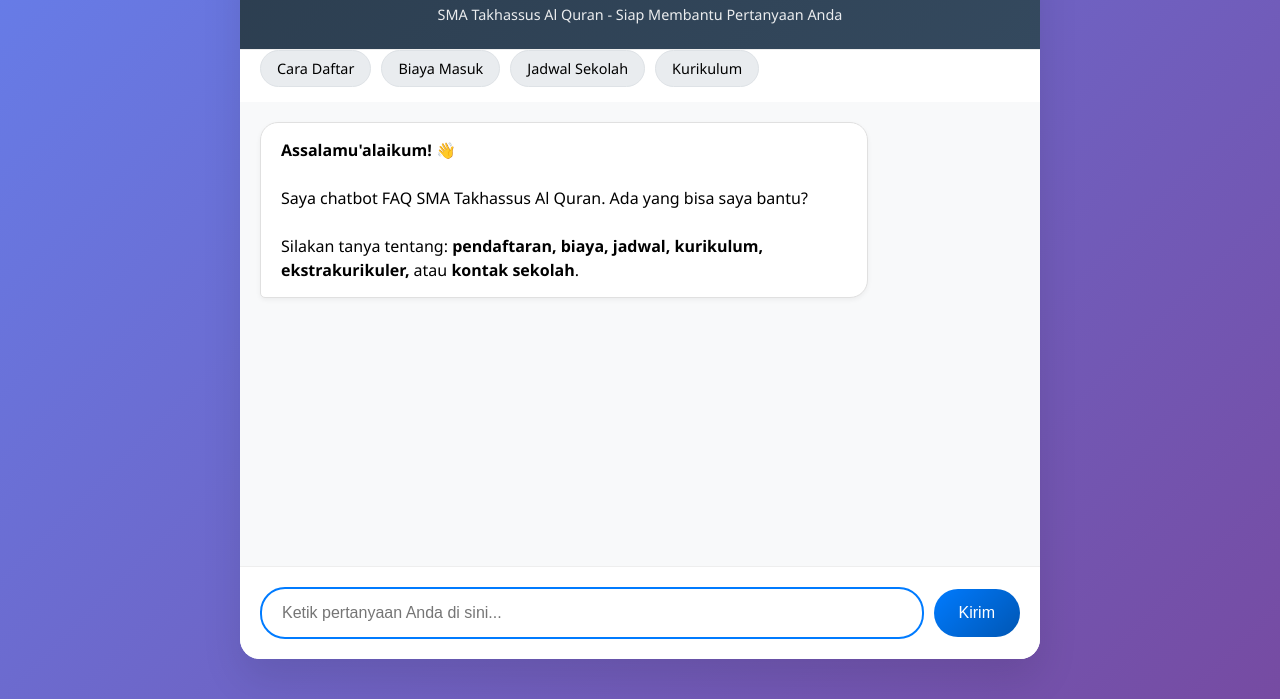
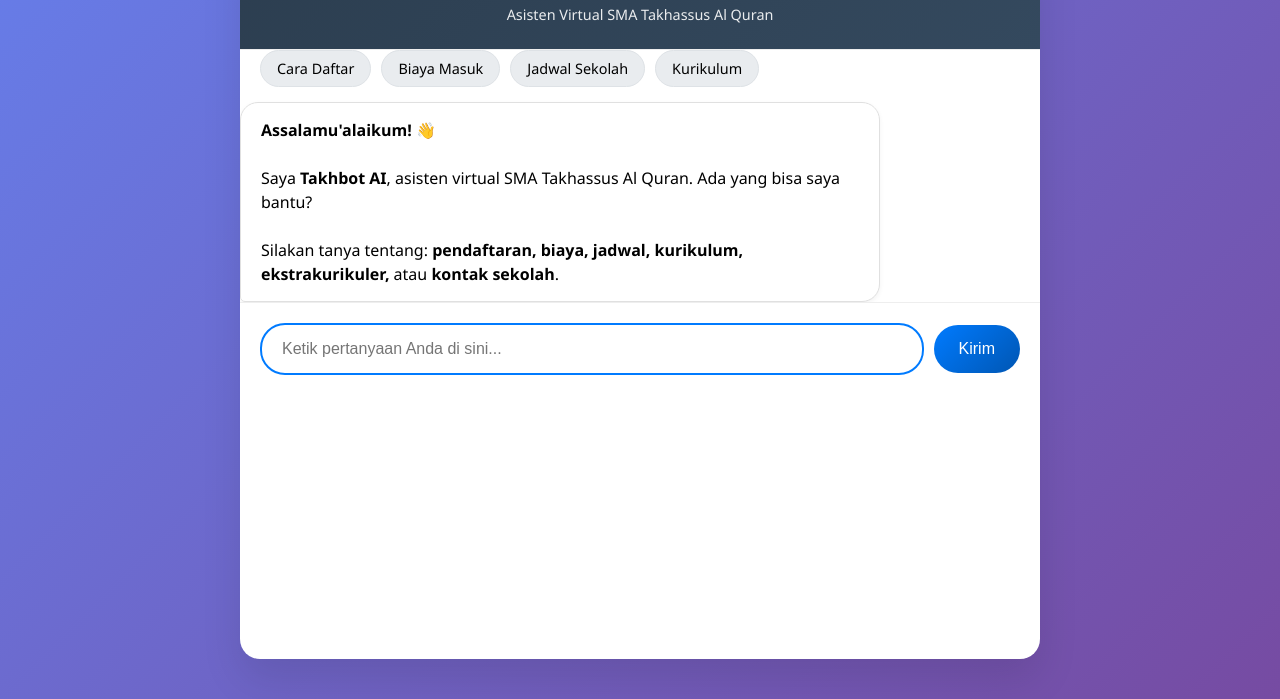
Before and after one commit to kkmpkalibeber/chatbotku, a plain HTML site: page index.html in a window 1280 px wide. Shown: the part 101-800 px from the top of the page. Drawn offline with Linux system fonts and the light colour scheme.

Commit message:
Update index.html

```diff
--- a/index.html
+++ b/index.html
@@ -193,7 +193,7 @@
     <div class="chat-container">
         <div class="chat-header">
             <h2>🤖 Chatbot FAQ</h2>
-            <p>SMA Takhassus Al Quran - Siap Membantu Pertanyaan Anda</p>
+            <p>Asisten Virtual SMA Takhassus Al Quran</p>
         </div>
 
         <div class="suggestion-chips">
@@ -203,13 +203,11 @@
             <div class="suggestion-chip" onclick="askSuggestion('kurikulum')">Kurikulum</div>
         </div>
 
-        <div class="chat-messages" id="chatMessages">
-            <div class="message bot-message">
-                <strong>Assalamu'alaikum! 👋</strong><br><br>
-                Saya chatbot FAQ SMA Takhassus Al Quran. Ada yang bisa saya bantu?<br><br>
-                Silakan tanya tentang: <strong>pendaftaran, biaya, jadwal, kurikulum, ekstrakurikuler,</strong> atau <strong>kontak sekolah</strong>.
-            </div>
-        </div>
+        <div class="message bot-message">
+    <strong>Assalamu'alaikum! 👋</strong><br><br>
+    Saya <strong>Takhbot AI</strong>, asisten virtual SMA Takhassus Al Quran. Ada yang bisa saya bantu?<br><br>
+    Silakan tanya tentang: <strong>pendaftaran, biaya, jadwal, kurikulum, ekstrakurikuler,</strong> atau <strong>kontak sekolah</strong>.
+</div>
 
         <div class="typing-indicator" id="typingIndicator">
             Bot sedang mengetik...
```
